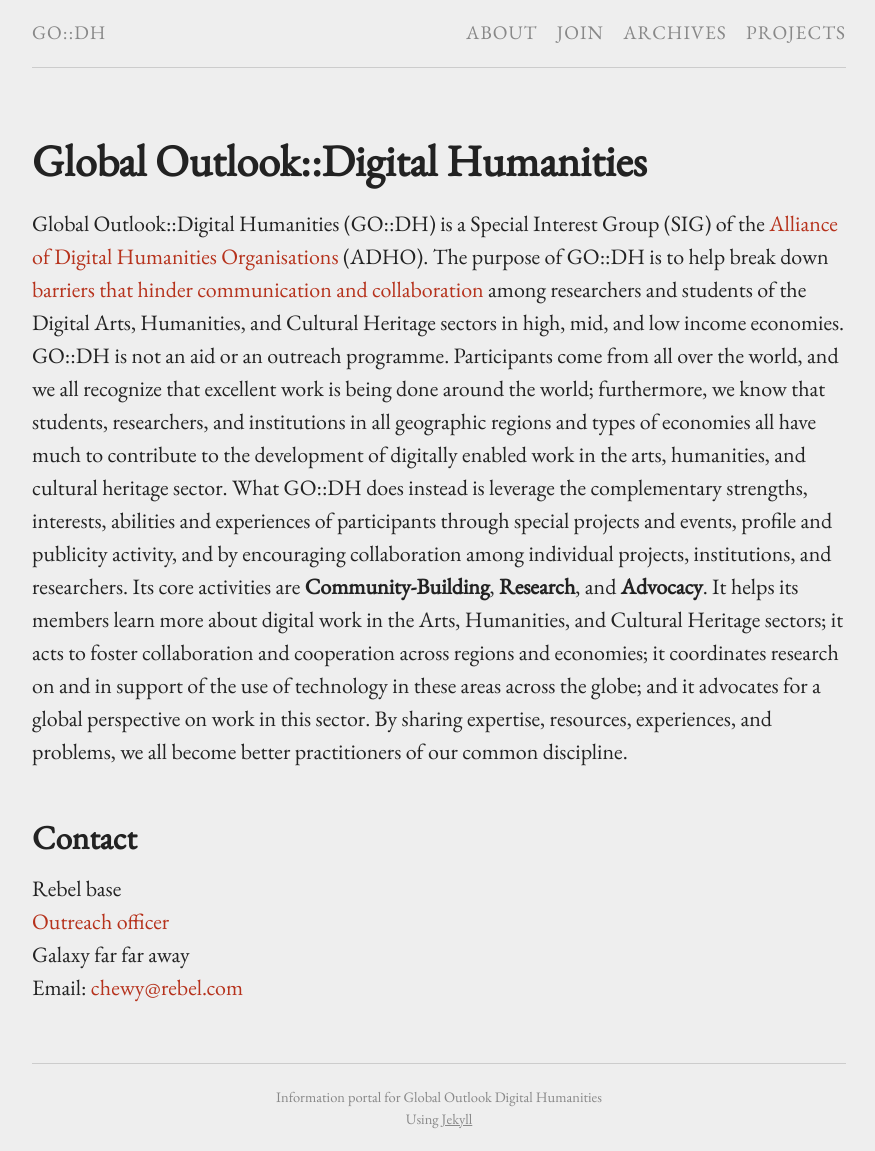
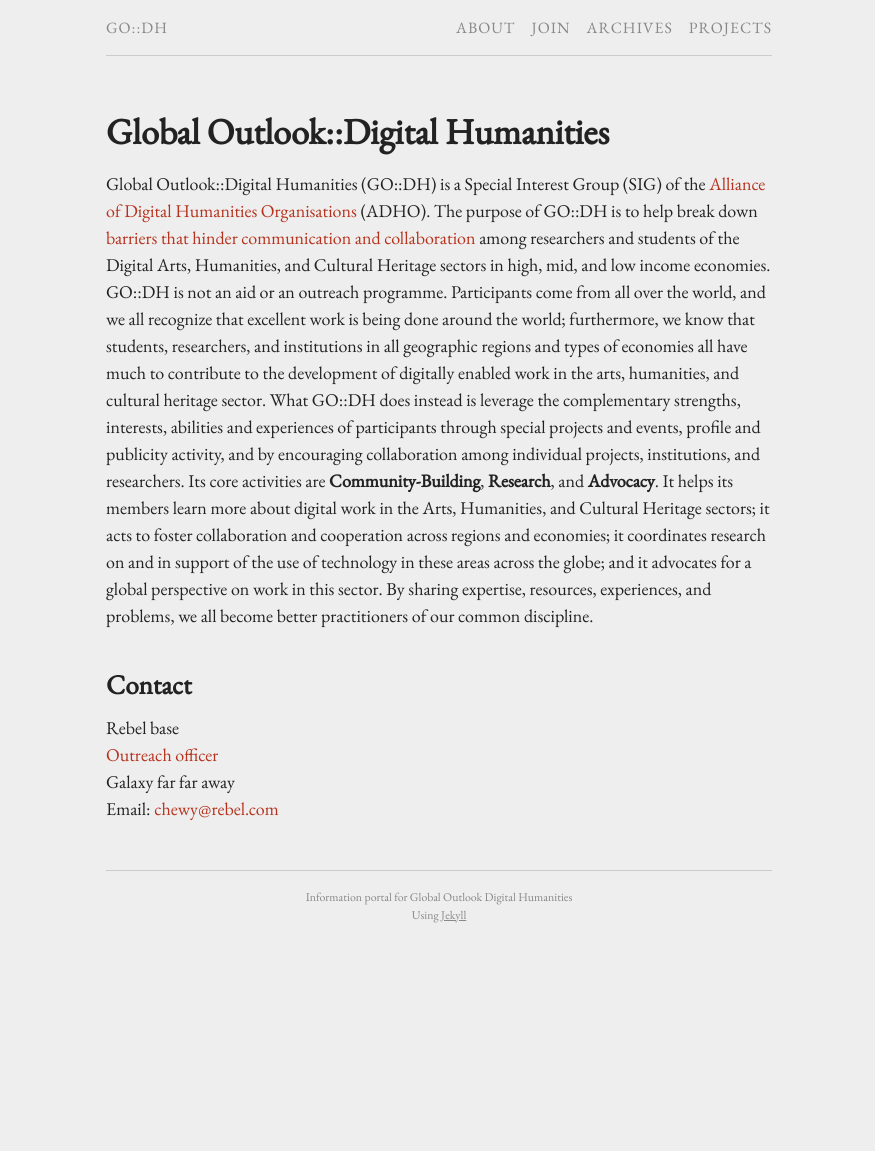
Before and after one commit to go-dh/main, a Jekyll site: the page built from index.md, in a window 1280 px wide. Shown: the whole page, without its empty margins (201-1076 px from the left). Built offline with Jekyll 4.4.1, drawn with Linux system fonts in a browser that asks for light colours; after the commit the page ends 942 px from its top, so only the background shows below that.

Commit message:
reduced font size

```diff
--- a/css/main.scss
+++ b/css/main.scss
@@ -4,7 +4,7 @@
 @charset "utf-8";
 
 $base-font-family: 'EB Garamond', serif;
-$base-font-size:   22px;
+$base-font-size:   18px;
 $small-font-size:  0.875em;
 $vsmall-font-size: 0.66em;
 $base-line-height: 1.5;
```
